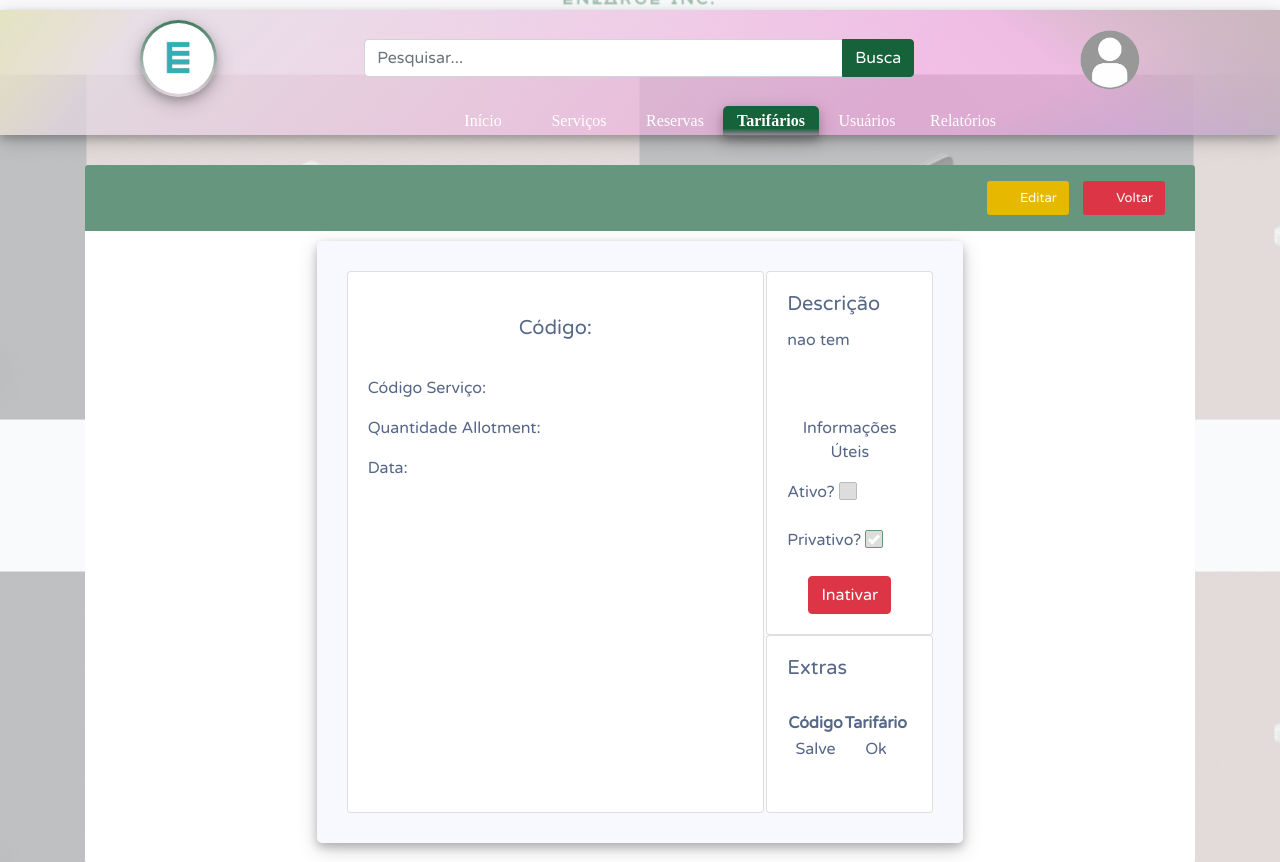
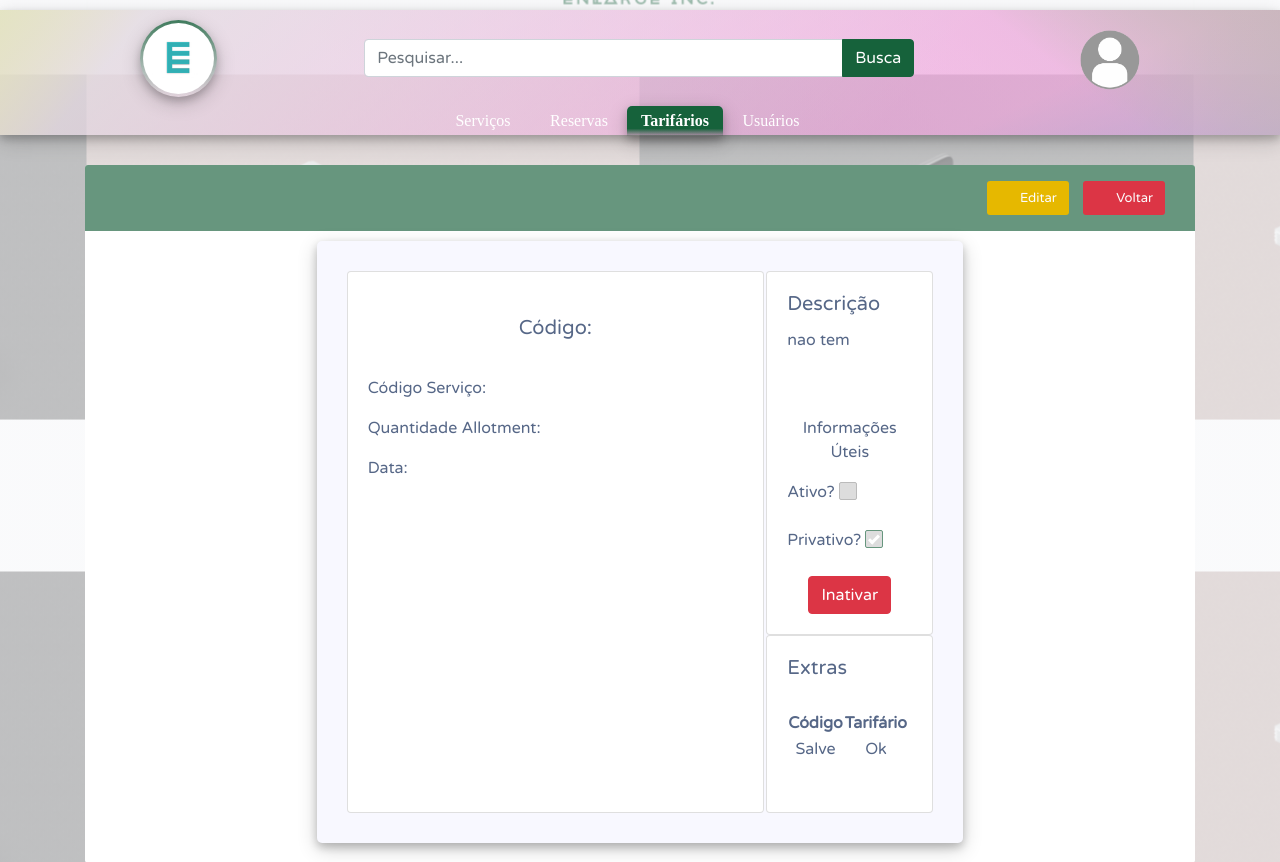
Before and after one commit to EnlargeReceptivo/EnlargeProject, a PHP site: page /index.php?controller=overview_tarifario in a window 1280 px wide. Shown: the top 862 px of the page. Run offline with PHP 8.4, Linux system fonts and the light colour scheme; data that the repository does not hold is empty; some libraries are stand-ins or nearby versions.

Commit message:
'Sprint4'

```diff
--- a/EnlargeProject-master/View/overview_tarifario.php
+++ b/EnlargeProject-master/View/overview_tarifario.php
@@ -25,14 +25,12 @@
 
         <div class="menuprodutos">
             <ul>
-                <li><a href="index.php">Início</a></li>
                 <li><a href="?controller=ServicoController&method=listar">Serviços</a></li>
                 <li><a href="?controller=ReservaController&method=listar">Reservas</a></li>
                 <div class="menupicked">
                     <li><a href="?controller=TarifarioController&method=listar">Tarifários</a></li>
                 </div>
                 <li><a href="?controller=UsuariosController&method=listar">Usuários</a></li>
-                <li><a href="index.php">Relatórios</a></li>
             </ul>
         </div>
     </div>
--- a/EnlargeProject-master/nbproject/private/private.xml
+++ b/EnlargeProject-master/nbproject/private/private.xml
@@ -4,11 +4,8 @@
     <open-files xmlns="http://www.netbeans.org/ns/projectui-open-files/2">
         <group>
             <file>file:/C:/xampp/htdocs/EnlargeProjetc/EnlargeProject-master/View/grade_reserva.php</file>
-            <file>file:/C:/xampp/htdocs/EnlargeProjetc/EnlargeProject-master/View/overview_reserva.php</file>
-            <file>file:/C:/xampp/htdocs/EnlargeProjetc/EnlargeProject-master/View/grade_servico.php</file>
             <file>file:/C:/xampp/htdocs/EnlargeProjetc/EnlargeProject-master/View/index.php</file>
             <file>file:/C:/xampp/htdocs/EnlargeProjetc/EnlargeProject-master/View/css/indexStyle.css</file>
-            <file>file:/C:/xampp/htdocs/EnlargeProjetc/EnlargeProject-master/View/overview_servico.php</file>
         </group>
     </open-files>
 </project-private>
```
